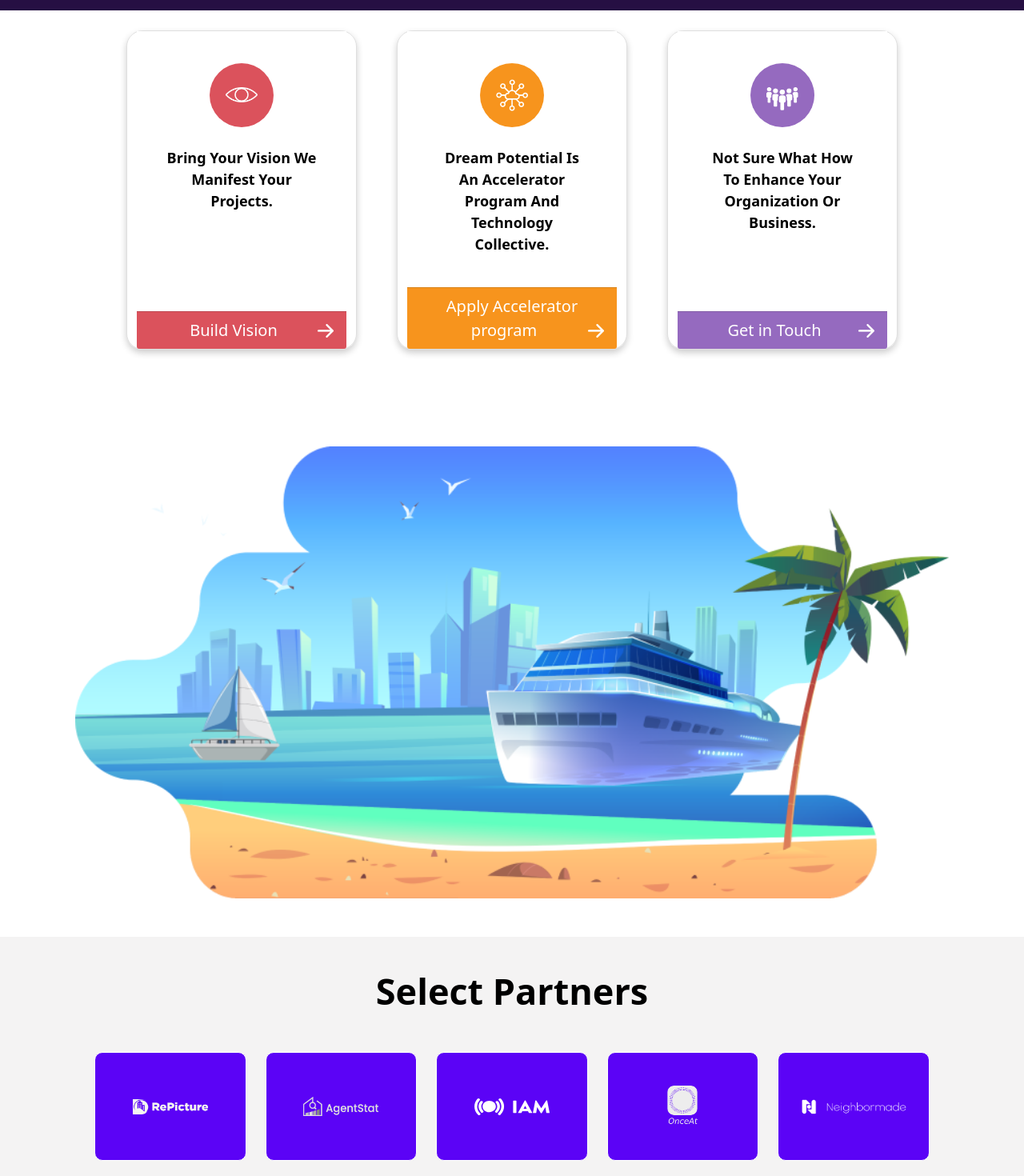
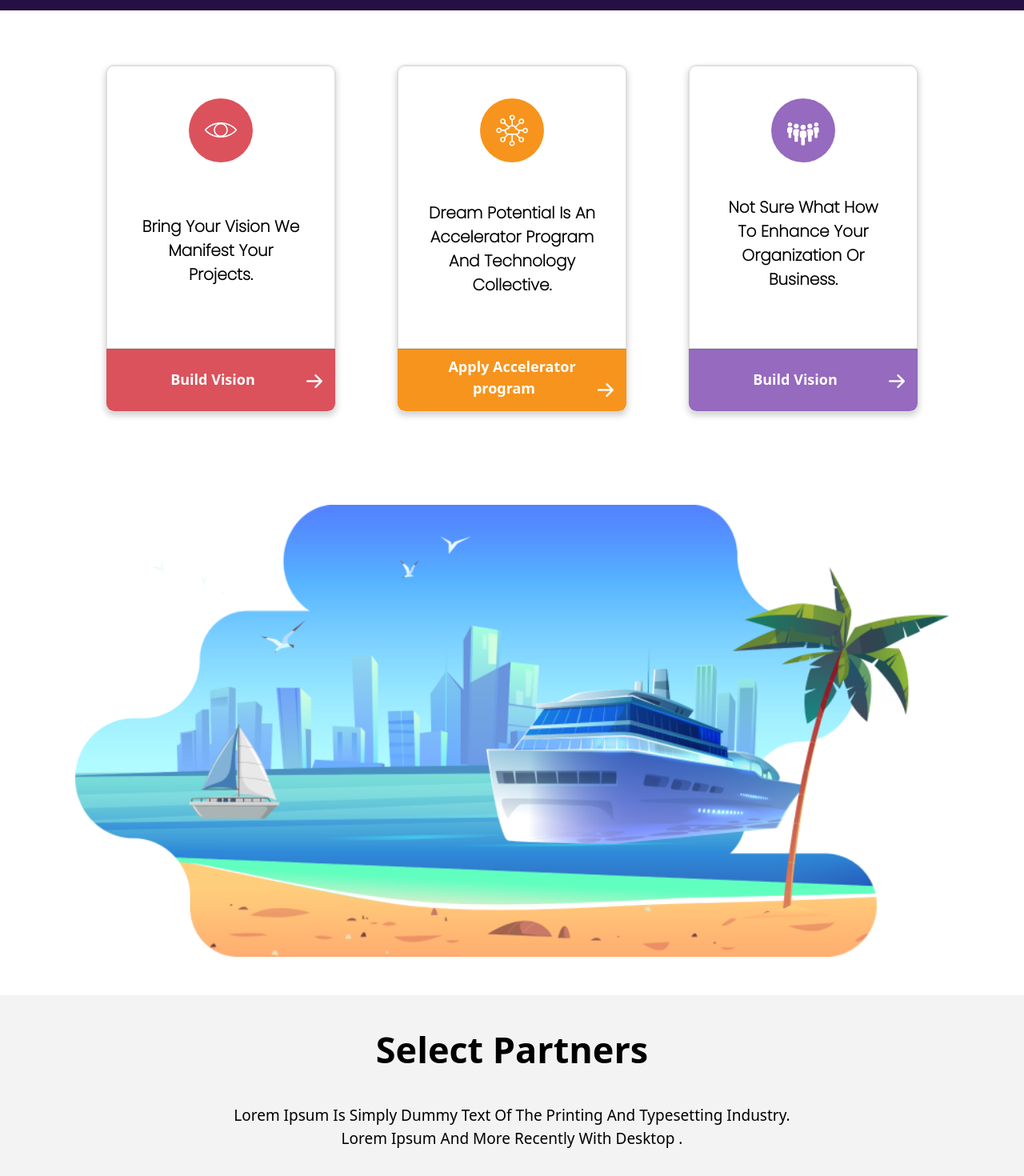
Before and after one commit to Dreampotential-org/site, a React (Create React App) app: page / in a window 1280 px wide. Shown: the part 720-2190 px from the top of the page at 80% size. Built offline with nearby package versions, Linux system fonts and the light colour scheme.

Commit message:
worked on card section and horizontal scrolling of select section

```diff
--- a/package.json
+++ b/package.json
@@ -12,13 +12,14 @@
     "react-bootstrap": "^2.4.0",
     "react-card-carousel": "^1.1.3",
     "react-dom": "^18.1.0",
+    "react-fast-marquee": "^1.3.2",
     "react-router-dom": "^6.3.0",
     "react-scripts": "5.0.1",
     "react-toastify": "^9.0.4",
     "web-vitals": "^2.1.4"
   },
   "scripts": {
-    "start": "PORT=3377 react-scripts start",
+    "start": "react-scripts start",
     "build": "react-scripts build",
     "test": "react-scripts test",
     "eject": "react-scripts eject"
--- a/public/index.html
+++ b/public/index.html
@@ -24,6 +24,9 @@
       work correctly both with client-side routing and a non-root public URL.
       Learn how to configure a non-root public URL by running `npm run build`.
     -->
+    <link rel="preconnect" href="https://fonts.googleapis.com">
+<link rel="preconnect" href="https://fonts.gstatic.com" crossorigin>
+<link href="https://fonts.googleapis.com/css2?family=Poppins:wght@200&display=swap" rel="stylesheet">
     <link
       rel="stylesheet"
       href="https://cdn.jsdelivr.net/npm/bootstrap@5.2.0-beta1/dist/css/bootstrap.min.css"
--- a/src/Components/CardSection/CardSection.css
+++ b/src/Components/CardSection/CardSection.css
@@ -17,11 +17,10 @@
     width: 25%;
     padding: 0 10px;
   }
-  .card-section{
+  /* .card-section{
     display: flex;
-    /* margin: auto; */
     justify-content: center;
-  }
+  } */
 
 
   .card:hover {
@@ -64,18 +63,23 @@
       display: block;
       margin-bottom: 20px;
     }
-    .card-section{
+    /* .card-section{
       display: block;
-  }
+  } */
   }
 
   /* Style the counter cards */
-  .card {
+  .card_section {
     box-shadow: 0 4px 8px 0 rgba(0, 0, 0, 0.2);
-    border-radius: 20px!important ;
+    border: 1px solid rgba(0,0,0,.125);
+    border-radius: 0.60rem;
+    /* border-top-left-radius: 0.60rem;
+    border-top-right-radius: 0.60rem;
+    border-bottom-left-radius: 0;
+    border-bottom-right-radius: 0; */
     text-align: center;
-    /* background-color: #f1f1f1; */
     background-color: transparent!important;
+    margin: 20px auto;
   }
 
   /* .pricing{
@@ -155,8 +159,17 @@
 
 .card-border{
   display: flex;
-  justify-content: center;
+  justify-content: space-evenly;
 }
+
+@media screen and (max-width:768px) {
+  .card-border{
+    display: block;
+    text-align: -webkit-center;
+  }
+}
+
+
 
 .card-1{
   height: 340px;
@@ -170,8 +183,10 @@
     font-family: sans-serif;
     font-size: 16px;
     text-transform: uppercase;
-    border-radius: 10px;
+    /* border-radius: 10px; */
     box-sizing: border-box;
+    border: 1px solid rgba(0,0,0,.125);
+    border-radius: 0.60rem;
 
 }
 
@@ -247,12 +262,18 @@
 
 .back-color{
   background-color: #fff;
+  border: 1px solid rgba(0,0,0,.125);
+  border-top-left-radius: 0.60rem;
+  border-top-right-radius: 0.60rem;
+  border-bottom-left-radius: 0;
+  border-bottom-right-radius: 0;
 }
 
 .footer-text{
   color: #000000;
-  font-size: 18px;
+  font-size: 20px;
   font-weight: 600;
+  font-family: 'Poppins', sans-serif;
 }
 
 @media screen and (max-width:768px) {
@@ -262,12 +283,18 @@
 }
 
 .card-footer{
-  background-color:#DB525C
+  background-color:#DB525C;
+  border-top-left-radius: 0 !important;
+  border-top-right-radius: 0 !important;
+  border-bottom-left-radius: 0.60rem !important;
+  border-bottom-right-radius: 0.60rem !important;
+  height: 78.07px;
 }
 
 .text-muted-footer{
   color: #fff;
-  font-size: 20px;
+  font-weight: bold;
+  font-size: 18px;
 }
 
 .circle-image-icon3{
--- a/src/Components/CardSection/CardSection.js
+++ b/src/Components/CardSection/CardSection.js
@@ -11,98 +11,86 @@ import Sailboat from "../../assets/Sailboat.png";
 import { Card,CardGroup } from 'react-bootstrap';
 
 
-// import Curve from '../../Assets/Curve.png'
-// import Icon from '../../Assets/icon.png'
-const PricingTiersList1=[
-   {
-    title:'Bring your Vision we manifest your projects.'
-   },
 
-];
-const PricingTiersList2=[
-    {
-     title:'Dream Potential is an accelerator program and technology collective.'
-    },
-
- ];
- const PricingTiersList3=[
-    {
-     title:'Not sure what how to enhance your organization or business.'
-    },
-
- ]
+const CardSection = () => {
 
 
-const CardSection = ({onHandleclick}) => {
-
-
-  const scrollToBottom = () => {
-    onHandleclick();
-  }
 
 
   return (
     <>
       <div className="card-back">
         <Container>
-          <div className="row pb-5 card-border">
 
-          {/* <CardGroup> */}
 
-            <Card  className='card1' style={{ width: '18rem' }}>
+        {/* <div class="row">
+            <div class="col-sm">
+              One of three columns
+            </div>
+            <div class="col-sm">
+              One of three columns
+            </div>
+            <div class="col-sm">
+              One of three columns
+            </div>
+        </div> */}
 
-              <Card.Body className="back-color" >
-                <Card.Title>
+
+          <div className="pb-5 pt-5 card-border">
+            <Card  className='card_section' style={{ width: '18rem' }}>
+
+              <Card.Body className="back-color " >
+                <Card.Title className='pb-4'>
                 <div className="circle-image mt-4">
                     <img className="circle-msg-img" src={Icon1} alt=""/>
                 </div>
                 </Card.Title>
-                <Card.Text className='footer-text mb-4'>
+                <Card.Text className='footer-text mb-5 pt-3'>
                 Bring your Vision we manifest your projects.
                 </Card.Text>
               </Card.Body>
-              <Card.Footer className='card-footer'>
+              <Card.Footer className='card-footer pt-4'>
                 <small className="text-muted-footer">Build Vision</small>
                 <img className="arrow" src={Arrow} alt=""/>
               </Card.Footer>
 
             </Card>
-            <Card className='card2' style={{ width: '18rem' }}>
-              {/* <Card.Img variant="top" src={Icon2} /> */}
-              <Card.Body className="back-color">
+            <Card  className='card_section' style={{ width: '18rem' }}>
+
+          <Card.Body className="back-color" >
             <Card.Title>
-                <div className="circle-image-icon2 mt-4">
+            <div className="circle-image circle-image-icon2 mt-4">
             <img className="circle-msg-img2" src={Icon2} alt=""/>
             </div>
             </Card.Title>
-                <Card.Text className='footer-text mb-4'>
+            <Card.Text className='footer-text mt-5 mb-5'>
             Dream Potential is an accelerator program and technology collective.{' '}
             </Card.Text>
           </Card.Body>
-              <Card.Footer className='icon2-footer'>
-                <small className="text-muted-footer">Apply Accelerator program</small>
+          <Card.Footer className='card-footer icon2-footer'>
+            <small className="text-muted-footer">Apply Accelerator <br/> program</small>
             <img className="arrow" src={Arrow} alt=""/>
           </Card.Footer>
+
             </Card>
-            <Card className='card3' style={{ width: '18rem' }}>
-              {/* <Card.Img variant="top" src={Icon3} /> */}
-              <Card.Body className="back-color">
+            <Card  className='card_section' style={{ width: '18rem' }}>
+
+          <Card.Body className="back-color" >
             <Card.Title>
-                <div className="circle-image-icon3 mt-4">
+            <div className="circle-image circle-image-icon3 mt-4">
             <img className="circle-msg-img" src={Icon3} alt=""/>
             </div>
             </Card.Title>
-                <Card.Text className='footer-text mb-4'>
+            <Card.Text className='footer-text mb-4 pt-3'>
             Not sure what how to enhance your organization or business.
             </Card.Text>
           </Card.Body>
-              <Card.Footer className='icon3-footer'>
-                <small className="text-muted-footer">Get in Touch</small>
+          <Card.Footer className='card-footer icon3-footer pt-4'>
+            <small className="text-muted-footer">Build Vision</small>
             <img className="arrow" src={Arrow} alt=""/>
           </Card.Footer>
+
             </Card>
-          {/* </CardGroup> */}
-
           </div>
 
 
--- a/src/Components/NewHeroSection/NewHero.css
+++ b/src/Components/NewHeroSection/NewHero.css
@@ -91,6 +91,14 @@
     top: 425px;
 }
 
+
+.btn-join:hover {
+    transform: scale(1.03);
+    box-shadow: 0 13px 40px -5px hsla(240, 30.1%, 28%, 0.12), 0 8px 32px -8px hsla(0, 0%, 0%, 0.14), 0 -6px 32px -6px hsla(0, 0%, 0%, 0.02);
+    background-color: orange;
+  }
+
+
 @media screen and (min-width:769px) and (max-width:1024px) {
     .left-text{
         text-align: left;
--- a/src/Components/Select/Select.css
+++ b/src/Components/Select/Select.css
@@ -1,5 +1,17 @@
 .select-back{
     background-color: #F4F3F3;
+}
+
+.custom{
+    width: 25%;
+}
+
+.custom-div-top{
+    width: 25%;
+}
+
+.custom-div-bottom{
+    width: 50%;
 }
 
 .box{
@@ -14,6 +26,10 @@
     border: 1px solid #fff;
     height: 136px;
     background-color: #5B03F6;
+}
+
+.box-div{
+    width: 50%;
 }
 
 @media screen and (max-width:768px) {
@@ -40,7 +56,7 @@
     text-transform: capitalize;
 }
 
-.text-content{
+.text-content-selectPartners{
     color: #000000;
     font-size: 19px;
     font-style: normal;
--- a/src/Components/Select/Select.js
+++ b/src/Components/Select/Select.js
@@ -12,6 +12,8 @@ import DP from "../../assets/DP-Logos-03.svg";
 import IAMLogo from "../../assets/I-AM-Logo-04.svg";
 import Viaduct from "../../assets/Viaduct-Logo-05.svg";
 import CenteredModal from "../CenteredModal/CenteredModal";
+import Marquee from "react-fast-marquee";
+
 
 const Select = () => {
   const [modalShow, setModalShow] = React.useState(false);
@@ -41,13 +43,13 @@ const Select = () => {
     <div className="select-back">
       <div className="container">
         <h1 className="title-selectPartners pt-5">Select Partners</h1>
-        {/* <p className="text-content mt-5">
+        <p className="text-content-selectPartners mt-5">
           Lorem Ipsum is simply dummy text of the printing and typesetting
           industry.
         </p>
-        <p className="text-content">
+        <p className="text-content-selectPartners">
           Lorem Ipsum and more recently with desktop .
-        </p> */}
+        </p>
 
         <CenteredModal
           show={modalShow}
@@ -55,10 +57,12 @@ const Select = () => {
           modalcontent={modalcontent}
         />
 
-        <div className="container">
-          <div className="row custom pt-5 pb-3">
+
+
+          <Marquee direction="right" gradient={false} >
+          <div className="row custom-div-top pt-5 pb-5">
             <div className="col">
-              <div
+            <div
                 className="box"
                 onClick={() =>
                   partnersClick(
@@ -79,7 +83,7 @@ const Select = () => {
               </div>
             </div>
             <div className="col">
-              <div
+            <div
                 className="box"
                 onClick={() =>
                   partnersClick(
@@ -101,7 +105,7 @@ const Select = () => {
               </div>
             </div>
             <div className="col">
-              <div
+            <div
                 className="box"
                 onClick={() =>
                   partnersClick(
@@ -118,15 +122,11 @@ const Select = () => {
                   )
                 }
               >
-                <img
-                  className="img-fluid common-img"
-                  src={IAMLogo}
-                  alt="icon"
-                />
+                <img className="common-img" src={IAMLogo} alt="icon" />
               </div>
             </div>
             <div className="col">
-              <div
+            <div
                 className="box"
                 onClick={() =>
                   partnersClick(
@@ -139,11 +139,15 @@ const Select = () => {
                   )
                 }
               >
-                <img className="img-fluid logo-Once" src={OnceAt} alt="icon" />
+                <img
+                  className="img-fluid common-img"
+                  src={OnceAt}
+                  alt="icon"
+                />
               </div>
             </div>
             <div className="col">
-              <div
+            <div
                 className="box"
                 onClick={() =>
                   partnersClick(
@@ -159,16 +163,14 @@ const Select = () => {
                   )
                 }
               >
-                <img
-                  className="img-fluid logo-Neigh"
-                  src={Neighbormade}
-                  alt="icon"
-                />
+                <img className="img-fluid common-img" src={Neighbormade} alt="icon" />
               </div>
             </div>
           </div>
+          </Marquee>
 
-          <div className="row custom pb-5">
+          <Marquee  gradient={false} >
+          <div className="row custom-div-bottom pb-5">
             <div className="col">
               <div
                 className="box"
@@ -255,7 +257,8 @@ const Select = () => {
               </div>
             </div>
           </div>
-        </div>
+          </Marquee>
+        {/* </div> */}
       </div>
     </div>
     </>
```
Also changed, not shown: 2 other files (tests, documents, lock files or other folders). Lines whose indentation alone changed are shown as unchanged.
